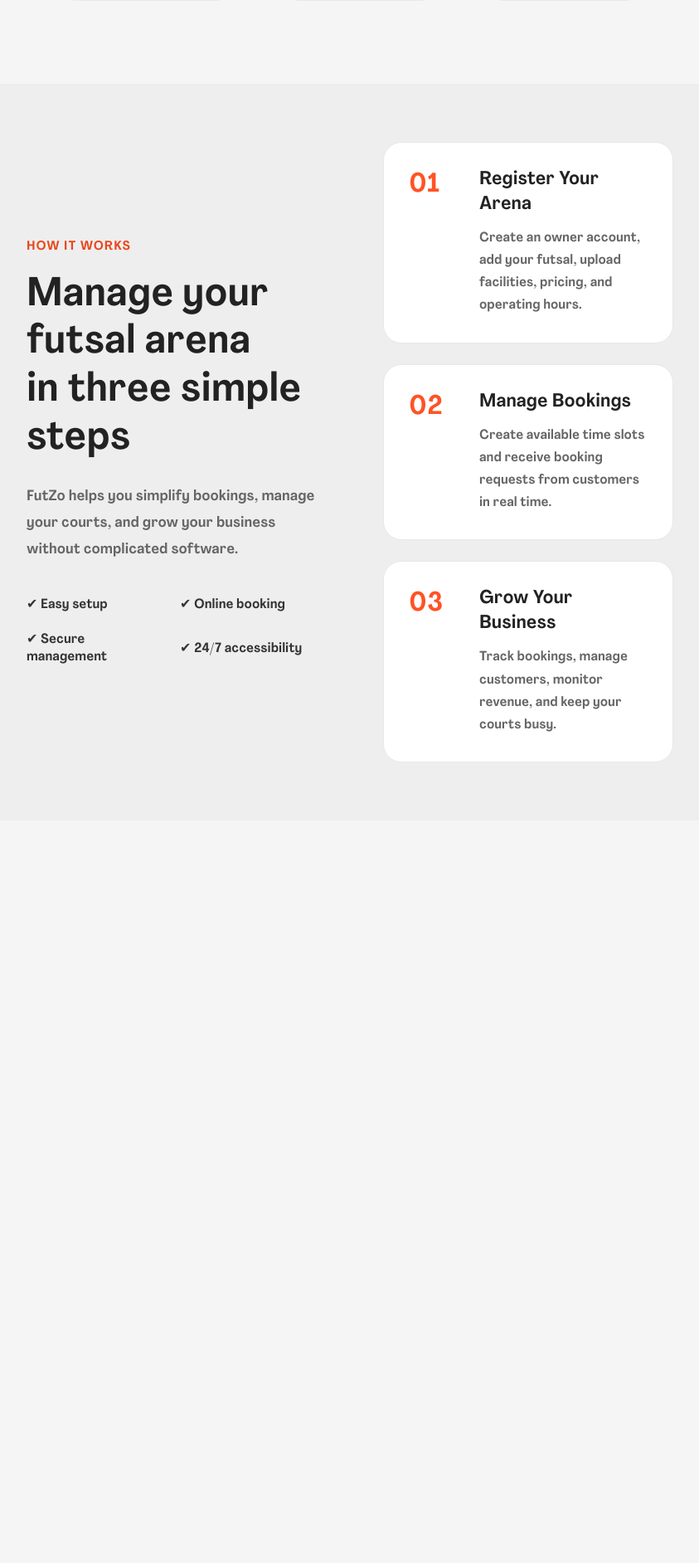
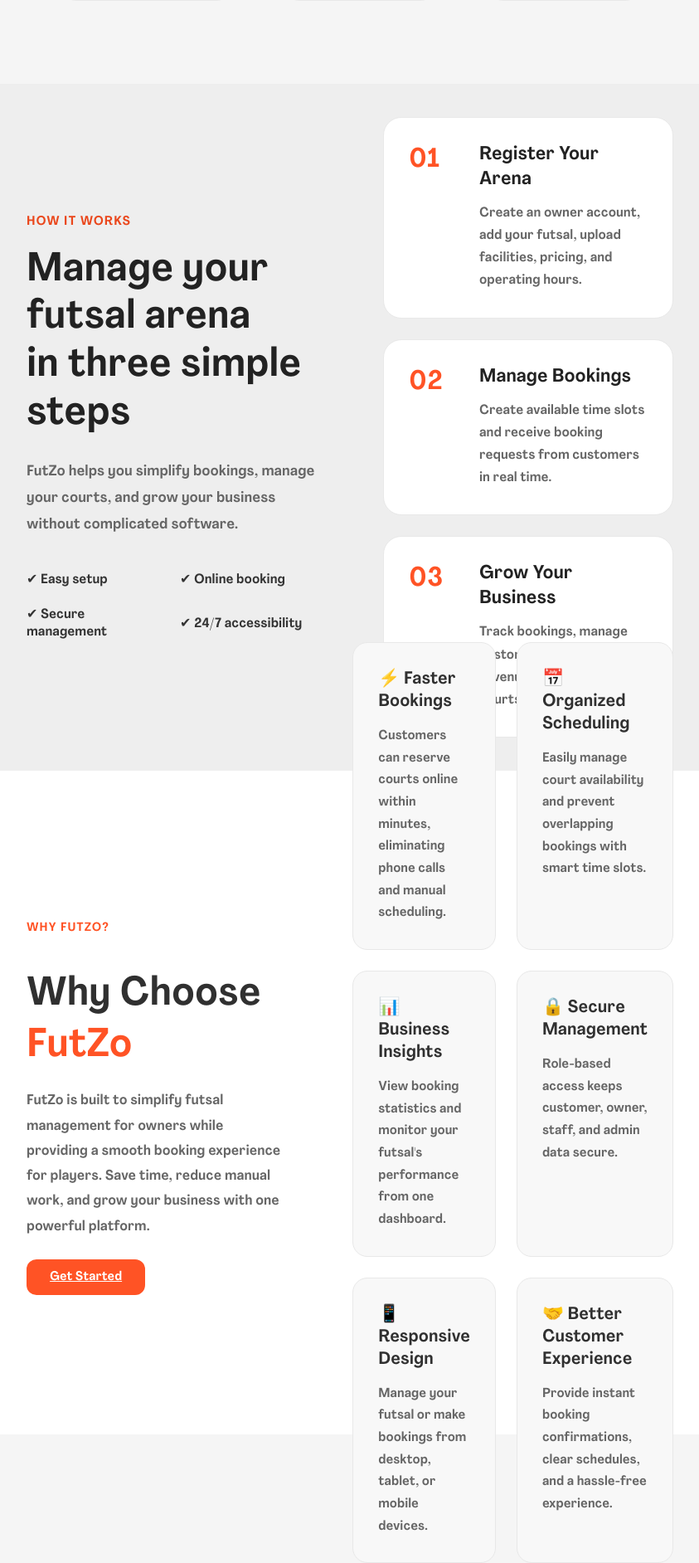
Before and after one commit to prashanna-png/futsal-management-project, a PHP site: page / in a window 1280 px wide. Shown: the part 2485-4369 px from the top of the page at 83% size, without its empty margins (218-1061 px from the left). Before the commit the page ends 3404 px from the top, so only its background shows below. Run offline with PHP 8.4, Linux system fonts and the light colour scheme; a user stored in the database is signed in.

Commit message:
add benefits section

```diff
--- a/assets/css/landing-page.css
+++ b/assets/css/landing-page.css
@@ -249,7 +249,7 @@ body {
   align-items: center;
   justify-content: space-between;
   gap: 80px;
-  padding: 70px 250px;
+  padding: 40px 250px;
   background: #eeeeee;
 }
 
@@ -339,11 +339,121 @@ body {
   font-size: 1rem;
 }
 
+.why-futzo {
+  height: 100dvh;
+  padding: 120px 250px;
+  display: flex;
+  justify-content: center;
+  align-items: center;
+  background: #fff;
+  gap: 80px;
+}
+
+.benefits-left,
+.benefits-right {
+  flex: 1;
+}
+
+.benefits-left .section-title {
+  color: #ff5325;
+  font-size: 0.9rem;
+  font-weight: 700;
+  letter-spacing: 1px;
+  text-transform: uppercase;
+}
+
+.benefits-left h2 {
+  font-size: 3rem;
+  margin: 20px 0;
+  color: #303030;
+}
+
+.benefits-left h2 span {
+  color: #ff5325;
+}
+
+.benefits-left p {
+  color: #666;
+  font-size: 1.05rem;
+  line-height: 1.8;
+  margin-bottom: 35px;
+  max-width: 520px;
+}
+
+.benefits-right {
+  display: grid;
+  grid-template-columns: repeat(2, 1fr);
+  gap: 25px;
+}
+
+.benefit-card {
+  background: #f8f8f8;
+  border: 1px solid #e8e8e8;
+  border-radius: 18px;
+  padding: 30px;
+  transition: 0.3s ease;
+}
+
+.benefit-card:hover {
+  transform: translateY(-8px);
+  background: #fff;
+  border-color: #ff5325;
+  box-shadow: 0 15px 35px rgba(0, 0, 0, 0.08);
+}
+
+.benefit-card h3 {
+  font-size: 1.3rem;
+  color: #303030;
+  margin-bottom: 15px;
+}
+
+.benefit-card p {
+  color: #666;
+  line-height: 1.7;
+  font-size: 0.98rem;
+}
+
+@media (max-width: 992px) {
+  .why-futzo {
+    flex-direction: column;
+    padding: 80px 30px;
+    gap: 60px;
+  }
+
+  .benefits-left,
+  .benefits-right {
+    width: 100%;
+  }
+
+  .benefits-left h2 {
+    font-size: 2.4rem;
+  }
+
+  .benefits-right {
+    grid-template-columns: repeat(2, 1fr);
+  }
+}
+
+@media (max-width: 768px) {
+  .benefits-right {
+    grid-template-columns: 1fr;
+  }
+
+  .benefits-left h2 {
+    font-size: 2rem;
+  }
+
+  .benefit-card {
+    padding: 25px;
+  }
+}
+
 @media (max-width: 1200px) {
   .nav-bar,
   .hero,
   .features,
-  .how-it-works {
+  .how-it-works,
+  .why-futzo {
     padding-left: 80px;
     padding-right: 80px;
   }
--- a/index.php
+++ b/index.php
@@ -4,8 +4,8 @@
 <head>
   <meta charset="UTF-8">
   <meta name="viewport" content="width=device-width, initial-scale=1.0">
-  <title>FutZo - Futsal Management System</title>
-
+  <link rel="shortcut icon" href="./assets//logo//main-logo.png" type="image/x-icon">
+  <title>FutZo</title>
   <link rel="stylesheet" href="./assets/css/landing-page.css">
 </head>
 
@@ -22,7 +22,7 @@
       <a href="#home">Home</a>
       <a href="#features">Features</a>
       <a href="#how-it-works">How It Works</a>
-      <a href="#pricing">Pricing</a>
+      <a href="#benefits">Benefits</a>
       <a href="#faq">FAQ</a>
     </div>
 
@@ -251,6 +251,84 @@
 
     </section>
 
+    <section class="why-futzo" id="benefits">
+
+      <div class="benefits-left">
+
+        <span class="section-title">WHY FUTZO?</span>
+
+        <h2>
+          Why Choose
+          <span>FutZo</span>
+        </h2>
+
+        <p>
+          FutZo is built to simplify futsal management for owners while
+          providing a smooth booking experience for players. Save time,
+          reduce manual work, and grow your business with one powerful
+          platform.
+        </p>
+
+        <a href="register.php" class="btn login-btn">
+          Get Started
+        </a>
+
+      </div>
+
+      <div class="benefits-right">
+
+        <div class="benefit-card">
+          <h3>⚡ Faster Bookings</h3>
+          <p>
+            Customers can reserve courts online within minutes,
+            eliminating phone calls and manual scheduling.
+          </p>
+        </div>
+
+        <div class="benefit-card">
+          <h3>📅 Organized Scheduling</h3>
+          <p>
+            Easily manage court availability and prevent
+            overlapping bookings with smart time slots.
+          </p>
+        </div>
+
+        <div class="benefit-card">
+          <h3>📊 Business Insights</h3>
+          <p>
+            View booking statistics and monitor your
+            futsal's performance from one dashboard.
+          </p>
+        </div>
+
+        <div class="benefit-card">
+          <h3>🔒 Secure Management</h3>
+          <p>
+            Role-based access keeps customer,
+            owner, staff, and admin data secure.
+          </p>
+        </div>
+
+        <div class="benefit-card">
+          <h3>📱 Responsive Design</h3>
+          <p>
+            Manage your futsal or make bookings
+            from desktop, tablet, or mobile devices.
+          </p>
+        </div>
+
+        <div class="benefit-card">
+          <h3>🤝 Better Customer Experience</h3>
+          <p>
+            Provide instant booking confirmations,
+            clear schedules, and a hassle-free experience.
+          </p>
+        </div>
+
+      </div>
+
+    </section>
+
   </main>
 
 </body>
```
